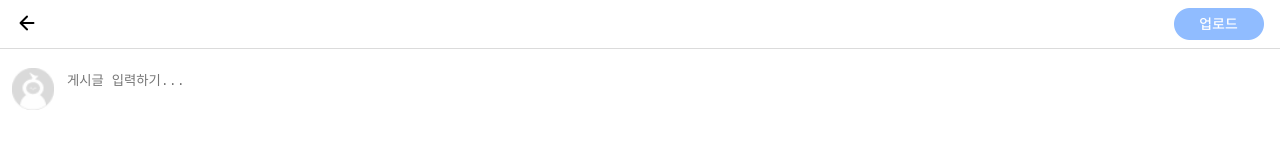
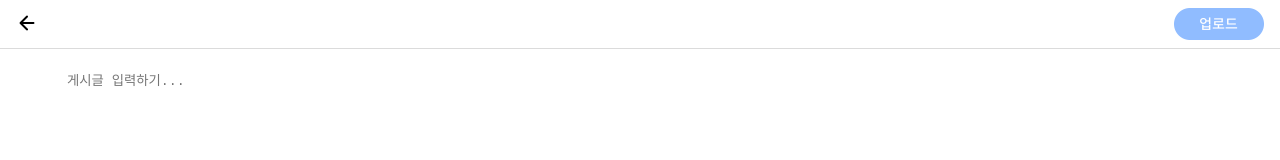
Before and after one commit to munseunggyu/triplus, a React (Create React App) app: page /fds in a window 1280 px wide. Shown: the top 160 px of the page. Built offline with nearby package versions, Linux system fonts and the light colour scheme.

Commit message:
feat: PostUpload 페이지 추가 & 이미지 추가

```diff
--- a/src/pages/PostUpload/index.jsx
+++ b/src/pages/PostUpload/index.jsx
@@ -19,7 +19,9 @@ const UploadContainer = styled.div`
   padding-top: 20px;
 `;
 
-const UploadImg = styled.img`
+const UploadImg = styled.div`
+  background: ${smallProfile};
+  background-size: 42px;
   display: inline-block;
   width: 42px;
   height: 42px;
@@ -57,7 +59,7 @@ export default function PostUpload() {
       </Header>
       <MainContainer>
         <UploadContainer>
-          <UploadImg src={smallProfile} alt="" />
+          <UploadImg />
           <UploadTextarea placeholder="게시글 입력하기..." />
           <UploadFileBtn />
         </UploadContainer>
```
